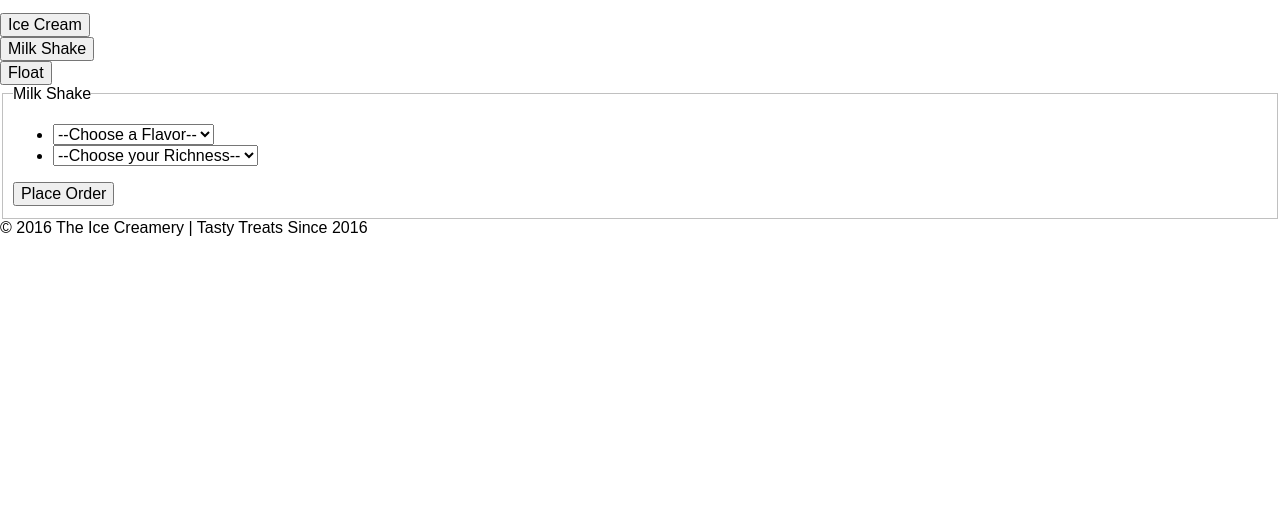
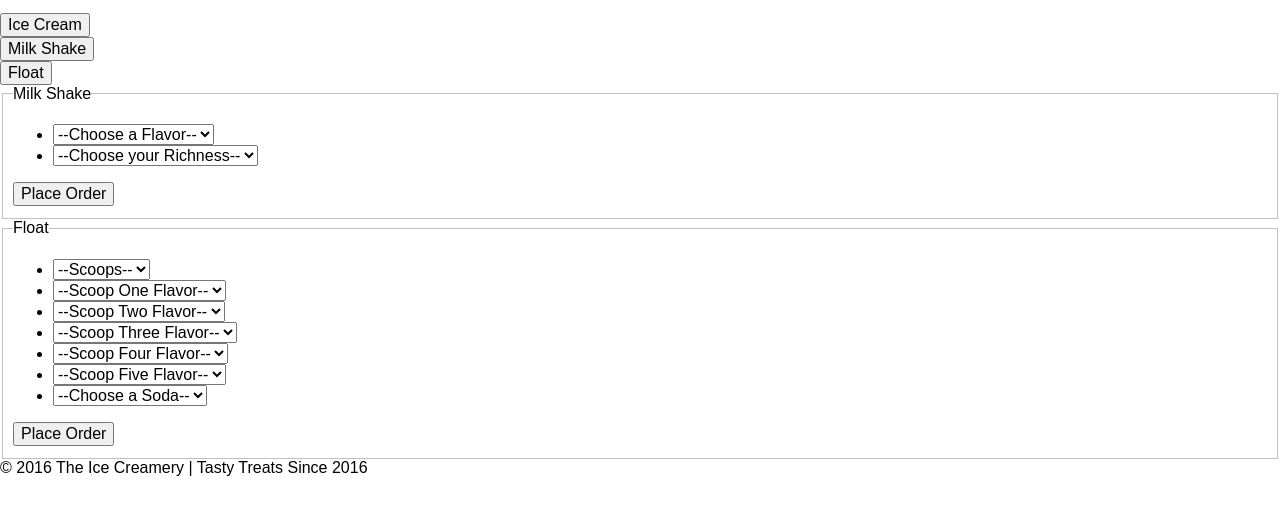
Before and after one commit to vbenavente/ice-creamery, a website: page index.html in a window 1280 px wide. Shown: the part 101-616 px from the top of the page. Drawn offline with Linux system fonts and the light colour scheme.

Commit message:
added floatform to index.htm, added necessary scripts to html

```diff
--- a/index.html
+++ b/index.html
@@ -26,13 +26,13 @@
     </div>
   </section>
   <section id="ic-order-container">
-    <form id="ic-form">
+    <form class="form">
       <fieldset>
       <legend>Ice Cream</legend>
-        <ul id="ic-scoops">
+        <ul>
           <li>
             <select id="icscoops-filter">
-              <option value="">--One or Two Scoops--</option>
+              <option value="">--Scoops--</option>
               <option value="1">One</option>
               <option value="2">Two</option>
             </select>
@@ -74,7 +74,7 @@
       <fieldset>
       <legend>Milk Shake</legend>
 
-        <ul id="ms-scoops">
+        <ul>
           <li>
             <select id="msflavor-filter">
               <option value="">--Choose a Flavor--</option>
@@ -99,6 +99,83 @@
     </form>
   </section>
   <section id="fl-order-container">
+    <form class="form">
+      <fieldset>
+      <legend>Float</legend>
+
+        <ul>
+          <li>
+            <select id='flscoops-filter'>
+              <option value="">--Scoops--</option>
+              <option value="1">One</option>
+              <option value="2">Two</option>
+              <option value="3">Three</option>
+              <option value="4">Four</option>
+              <option value="4">Five</option>
+            </select>
+          </li>
+          <li>
+            <select id="flflavorone-filter">
+              <option value="">--Scoop One Flavor--</option>
+              <option value="vanilla">Vanilla</option>
+              <option value="chocolate">Chocolate</option>
+              <option value="stawberry">Strawberry</option>
+              <option value="coffee">Coffee</option>
+              <option value="praline">Praline</option>
+            </select>
+          </li>
+          <li>
+            <select id="flflavortwo-filter">
+              <option value="">--Scoop Two Flavor--</option>
+              <option value="vanilla">Vanilla</option>
+              <option value="chocolate">Chocolate</option>
+              <option value="stawberry">Strawberry</option>
+              <option value="coffee">Coffee</option>
+              <option value="praline">Praline</option>
+            </select>
+          </li>
+          <li>
+            <select id="flflavorthree-filter">
+              <option value="">--Scoop Three Flavor--</option>
+              <option value="vanilla">Vanilla</option>
+              <option value="chocolate">Chocolate</option>
+              <option value="stawberry">Strawberry</option>
+              <option value="coffee">Coffee</option>
+              <option value="praline">Praline</option>
+            </select>
+          </li>
+          <li>
+            <select id="flflavorfour-filter">
+              <option value="">--Scoop Four Flavor--</option>
+              <option value="vanilla">Vanilla</option>
+              <option value="chocolate">Chocolate</option>
+              <option value="stawberry">Strawberry</option>
+              <option value="coffee">Coffee</option>
+              <option value="praline">Praline</option>
+            </select>
+          </li>
+          <li>
+            <select id="flflavorfive-filter">
+              <option value="">--Scoop Five Flavor--</option>
+              <option value="vanilla">Vanilla</option>
+              <option value="chocolate">Chocolate</option>
+              <option value="stawberry">Strawberry</option>
+              <option value="coffee">Coffee</option>
+              <option value="praline">Praline</option>
+            </select>
+          </li>
+          <li>
+            <select id="soda-filter">
+              <option value="">--Choose a Soda--</option>
+              <option value="coke">Coke</option>
+              <option value="rootbeer">Root Beer</option>
+              <option value="orange">Orange</option>
+            </select>
+          </li>
+        </ul>
+        <input id="fl-order" type="button" value="Place Order"/>
+      </fieldset>
+    </form>
   </section>
   <footer>
     &copy; 2016 The Ice Creamery | Tasty Treats Since 2016
@@ -108,11 +185,12 @@
 
   <script src="scripts/controller/productController.js"></script>
   <script src="scripts/controller/iceCreamController.js"></script>
-
-  <script src="scripts/view/milkShakeView.js"></script>
+  <script src="scripts/controller/milkShakeController.js"></script>
+  <script src="scripts/controller/floatController.js"></script>
 
   <script src="scripts/model/iceCream.js"></script>
   <script src="scripts/model/milkshake.js"></script>
+  <script src="scripts/model/float.js"></script>
 
   <script src="scripts/routes.js"></script>
 </body>
```
